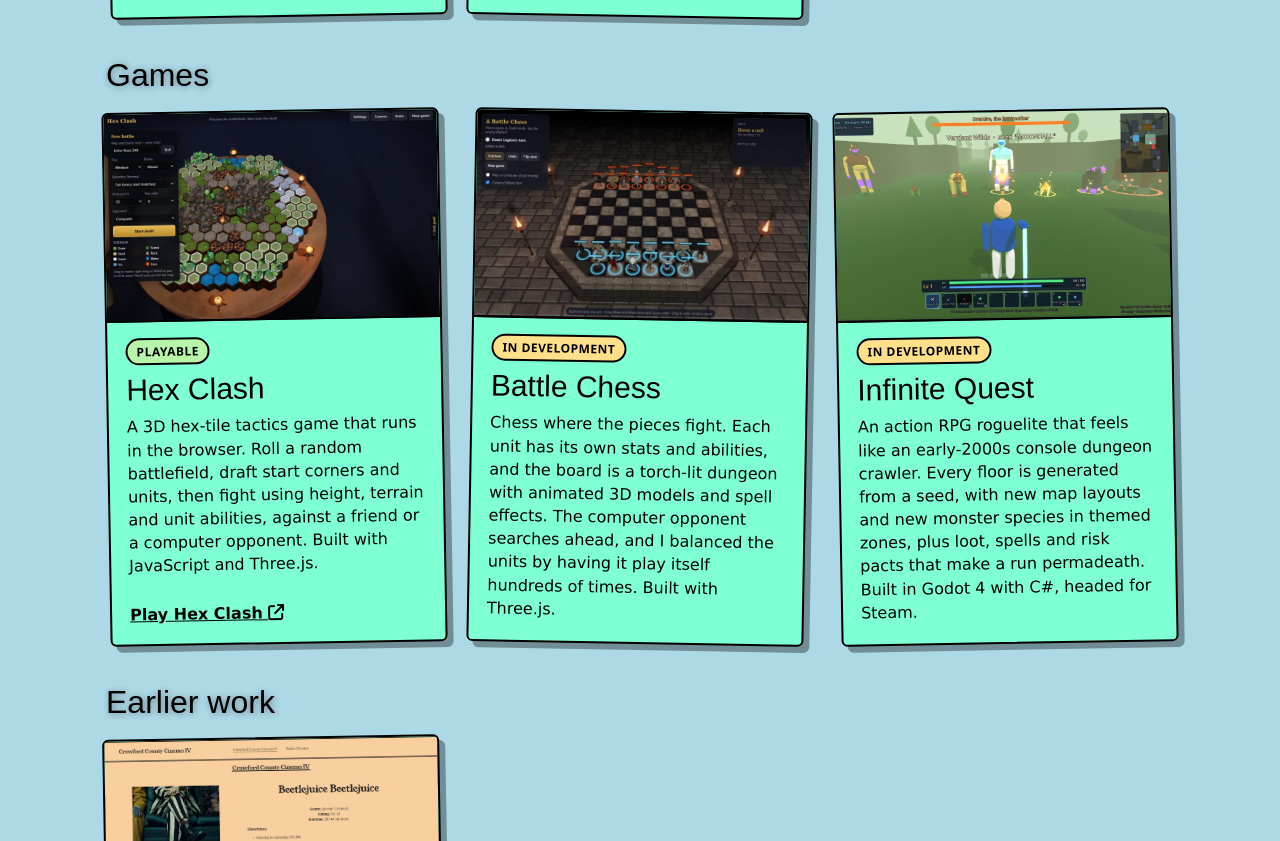
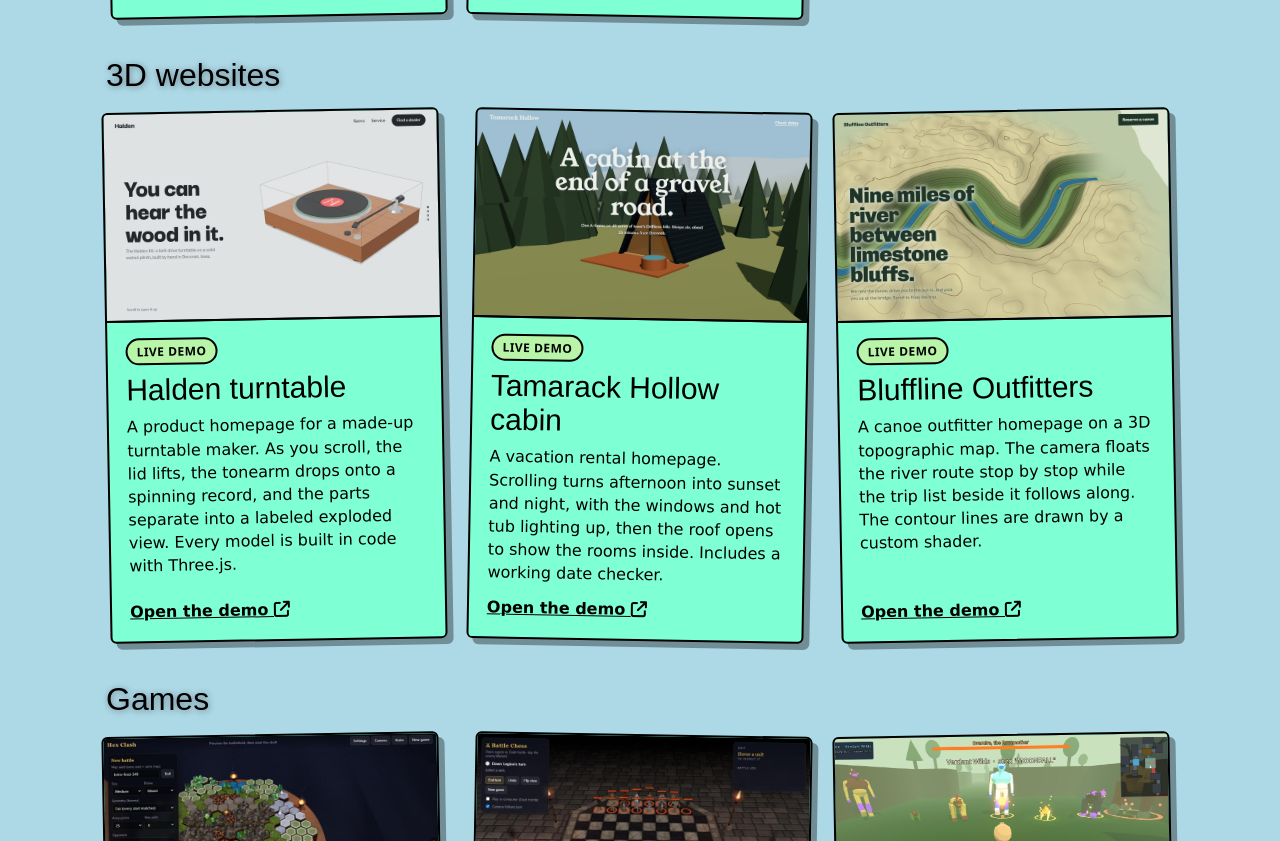
Before and after one commit to traviswood1/traviswood1.github.io, a plain HTML site: page pages/my_projects.html in a window 1280 px wide. Shown: the part 749-1590 px from the top of the page. Drawn offline with Linux system fonts and the light colour scheme; a web font is replaced by a local one.

Commit message:
Add 3D websites section to My Projects
Co-Authored-By: Claude Opus 5.5 <noreply@anthropic.com>

```diff
--- a/pages/my_projects.html
+++ b/pages/my_projects.html
@@ -52,6 +52,45 @@
                     <h3>ITwood demo sites</h3>
                     <p>Seven working sample sites, one for each kind of business I serve. They include a clickable "where does it hurt?" body map, a before/after slider, a quote wizard and an "open now" bar that updates itself.</p>
                     <a class="project-link" href="https://itwooddsm.com/work.html" target="_blank" rel="noopener noreferrer">Browse the demos <i class="fa-solid fa-arrow-up-right-from-square"></i></a>
+                </div>
+            </article>
+        </div>
+    </section>
+
+    <section class="project-group">
+        <h2 class="group-title">3D websites</h2>
+        <div class="project-grid">
+            <article class="project-card">
+                <a class="project-shot" href="../3d-demos/halden-turntable/" target="_blank" rel="noopener noreferrer">
+                    <img src="../images/projects/3d-halden-turntable.jpg" alt="Halden turntable homepage with a 3D walnut record player" width="800" height="500" loading="lazy">
+                </a>
+                <div class="project-body">
+                    <span class="tag tag--live">Live demo</span>
+                    <h3>Halden turntable</h3>
+                    <p>A product homepage for a made-up turntable maker. As you scroll, the lid lifts, the tonearm drops onto a spinning record, and the parts separate into a labeled exploded view. Every model is built in code with Three.js.</p>
+                    <a class="project-link" href="../3d-demos/halden-turntable/" target="_blank" rel="noopener noreferrer">Open the demo <i class="fa-solid fa-arrow-up-right-from-square"></i></a>
+                </div>
+            </article>
+            <article class="project-card">
+                <a class="project-shot" href="../3d-demos/tamarack-cabin/" target="_blank" rel="noopener noreferrer">
+                    <img src="../images/projects/3d-tamarack-cabin.jpg" alt="Tamarack Hollow homepage with a 3D A-frame cabin among pine trees" width="800" height="500" loading="lazy">
+                </a>
+                <div class="project-body">
+                    <span class="tag tag--live">Live demo</span>
+                    <h3>Tamarack Hollow cabin</h3>
+                    <p>A vacation rental homepage. Scrolling turns afternoon into sunset and night, with the windows and hot tub lighting up, then the roof opens to show the rooms inside. Includes a working date checker.</p>
+                    <a class="project-link" href="../3d-demos/tamarack-cabin/" target="_blank" rel="noopener noreferrer">Open the demo <i class="fa-solid fa-arrow-up-right-from-square"></i></a>
+                </div>
+            </article>
+            <article class="project-card">
+                <a class="project-shot" href="../3d-demos/bluffline-outfitters/" target="_blank" rel="noopener noreferrer">
+                    <img src="../images/projects/3d-bluffline-outfitters.jpg" alt="Bluffline Outfitters homepage with a 3D topographic river map" width="800" height="500" loading="lazy">
+                </a>
+                <div class="project-body">
+                    <span class="tag tag--live">Live demo</span>
+                    <h3>Bluffline Outfitters</h3>
+                    <p>A canoe outfitter homepage on a 3D topographic map. The camera floats the river route stop by stop while the trip list beside it follows along. The contour lines are drawn by a custom shader.</p>
+                    <a class="project-link" href="../3d-demos/bluffline-outfitters/" target="_blank" rel="noopener noreferrer">Open the demo <i class="fa-solid fa-arrow-up-right-from-square"></i></a>
                 </div>
             </article>
         </div>
```
Also changed, not shown: images/projects/3d-bluffline-outfitters.jpg (added), images/projects/3d-halden-turntable.jpg (added), images/projects/3d-tamarack-cabin.jpg (added).
